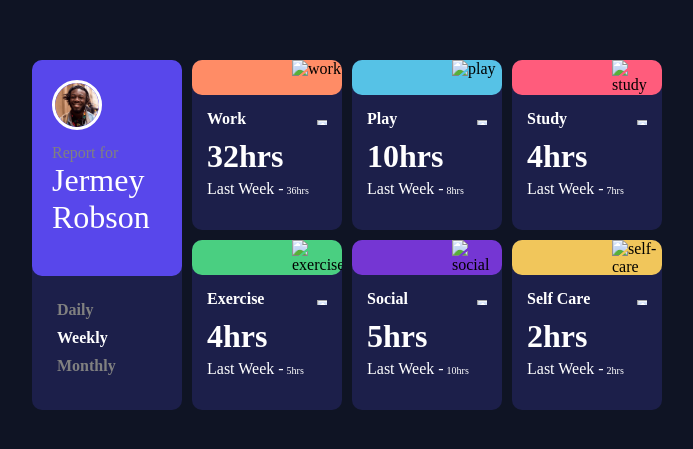
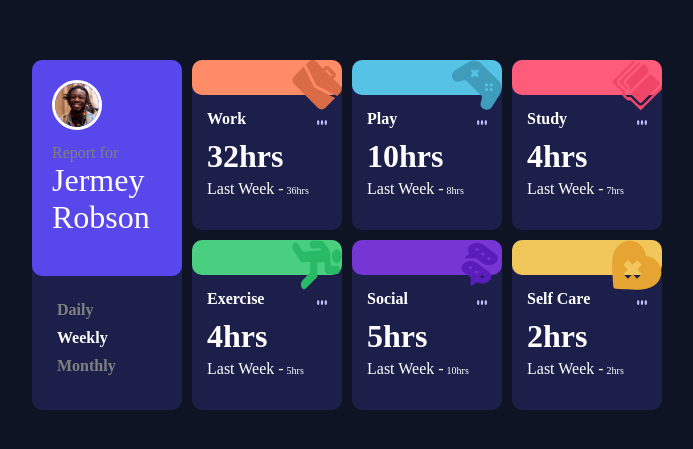
Before and after one commit to NaveedUrRehman01/TimeTrackingDashboard, a plain HTML site: page index.htm in a window 1280 px wide. Shown: the part 165-614 px from the top of the page, without its empty margins (293-986 px from the left). Drawn offline with Linux system fonts and the light colour scheme; the site is published under a folder, as on GitHub Pages, so addresses that start at the root find nothing.

Commit message:
the design in completed

```diff
--- a/index.htm
+++ b/index.htm
@@ -25,12 +25,12 @@
         </div>
         <div class="work">
             <div class="mainimg w1">
-                <img src="/images/icon-work.svg" alt="work" class="img">
+                <img src="images/icon-work.svg" alt="work" class="img">
             </div>
             <div class="data">
                 <div class="heading">
                     <h4 id="status"></h4>
-                    <img src="/images/icon-ellipsis.svg" alt="icon-ellipsis" class="icon">
+                    <img src="images/icon-ellipsis.svg" alt="icon-ellipsis" class="icon">
                 </div>
                 <div class="utilize">
                     <h1 id="wh1"></h1>
@@ -40,12 +40,12 @@
         </div>
         <div class="play">
             <div class="mainimg p1">
-                <img src="/images/icon-play.svg" alt="play" class="img">
+                <img src="images/icon-play.svg" alt="play" class="img">
             </div>
             <div class="data">
                 <div class="heading">
                     <h4 id="pstatus"></h4>
-                    <img src="/images/icon-ellipsis.svg" alt="icon-ellipsis" class="icon">
+                    <img src="images/icon-ellipsis.svg" alt="icon-ellipsis" class="icon">
                 </div>
                 <div class="utilize">
                     <h1 id="ph1"></h1>
@@ -55,12 +55,12 @@
         </div>
         <div class="study">
             <div class="mainimg s1">
-                <img src="/images/icon-study.svg" alt="study" class="img">
+                <img src="images/icon-study.svg" alt="study" class="img">
             </div>
             <div class="data">
                 <div class="heading">
                     <h4 id="sstatus"></h4>
-                    <img src="/images/icon-ellipsis.svg" alt="icon-ellipsis" class="icon">
+                    <img src="images/icon-ellipsis.svg" alt="icon-ellipsis" class="icon">
                 </div>
                 <div class="utilize">
                     <h1 id="sh1"></h1>
@@ -70,12 +70,12 @@
         </div>
         <div class="exercise">
             <div class="mainimg e1">
-                <img src="/images/icon-exercise.svg" alt="exercise" class="img">
+                <img src="images/icon-exercise.svg" alt="exercise" class="img">
             </div>
             <div class="data">
                 <div class="heading">
                     <h4 id="estatus"></h4>
-                    <img src="/images/icon-ellipsis.svg" alt="icon-ellipsis" class="icon">
+                    <img src="images/icon-ellipsis.svg" alt="icon-ellipsis" class="icon">
                 </div>
                 <div class="utilize">
                     <h1 id="eh1"></h1>
@@ -85,12 +85,12 @@
         </div>
         <div class="social">
             <div class="mainimg so1">
-                <img src="/images/icon-social.svg" alt="social" class="img">
+                <img src="images/icon-social.svg" alt="social" class="img">
             </div>
             <div class="data">
                 <div class="heading">
                     <h4 id="sostatus"></h4>
-                    <img src="/images/icon-ellipsis.svg" alt="icon-ellipsis" class="icon">
+                    <img src="images/icon-ellipsis.svg" alt="icon-ellipsis" class="icon">
                 </div>
                 <div class="utilize">
                     <h1 id="soh1"></h1>
@@ -100,12 +100,12 @@
         </div>
         <div class="self-care">
             <div class="mainimg sc1">
-                <img src="/images/icon-self-care.svg" alt="self-care" class="img">
+                <img src="images/icon-self-care.svg" alt="self-care" class="img">
             </div>
             <div class="data">
                 <div class="heading">
                     <h4 id="scstatus"></h4>
-                    <img src="/images/icon-ellipsis.svg" alt="icon-ellipsis" class="icon">
+                    <img src="images/icon-ellipsis.svg" alt="icon-ellipsis" class="icon">
                 </div>
                 <div class="utilize">
                     <h1 id="sch1"></h1>
```
